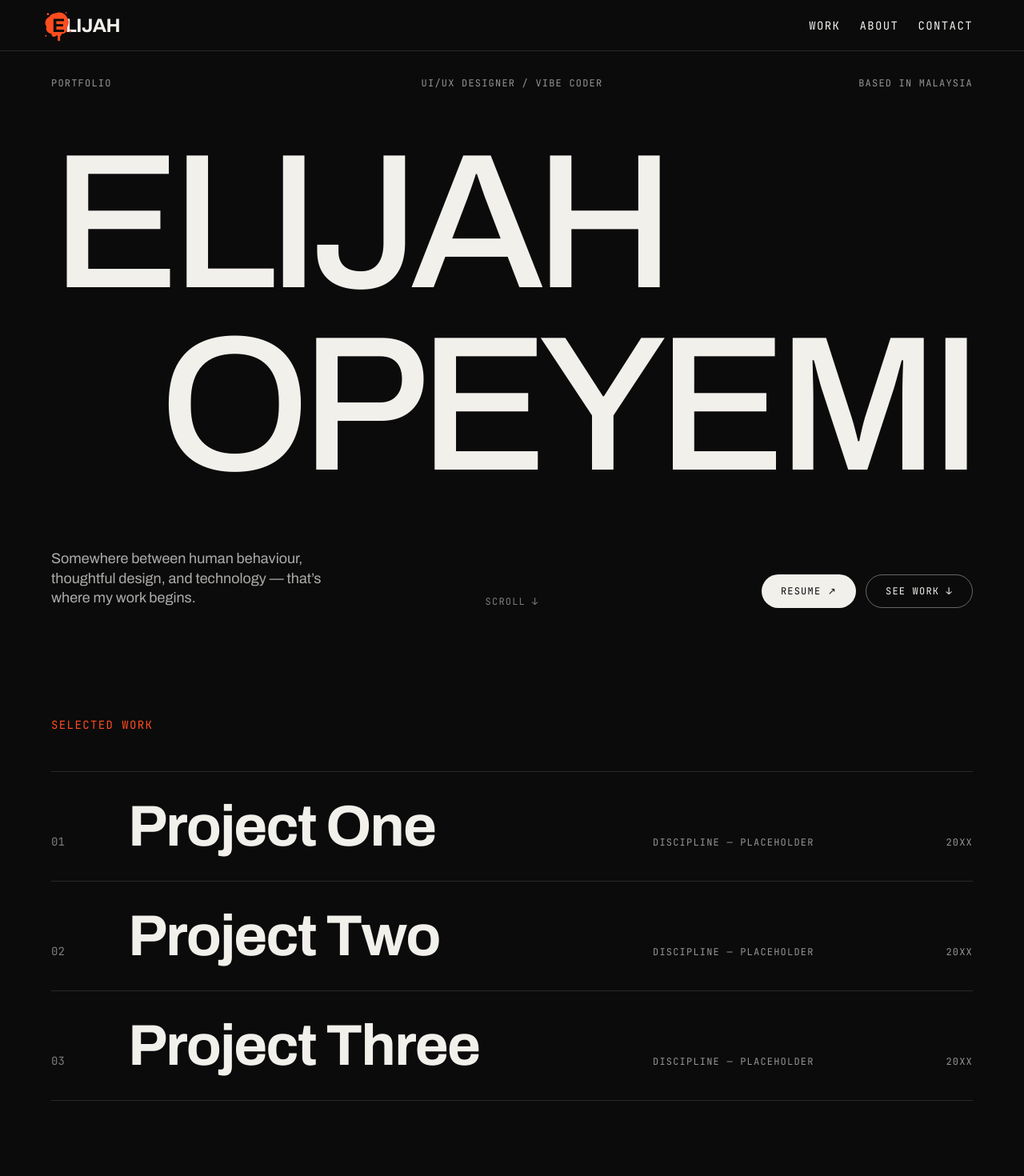
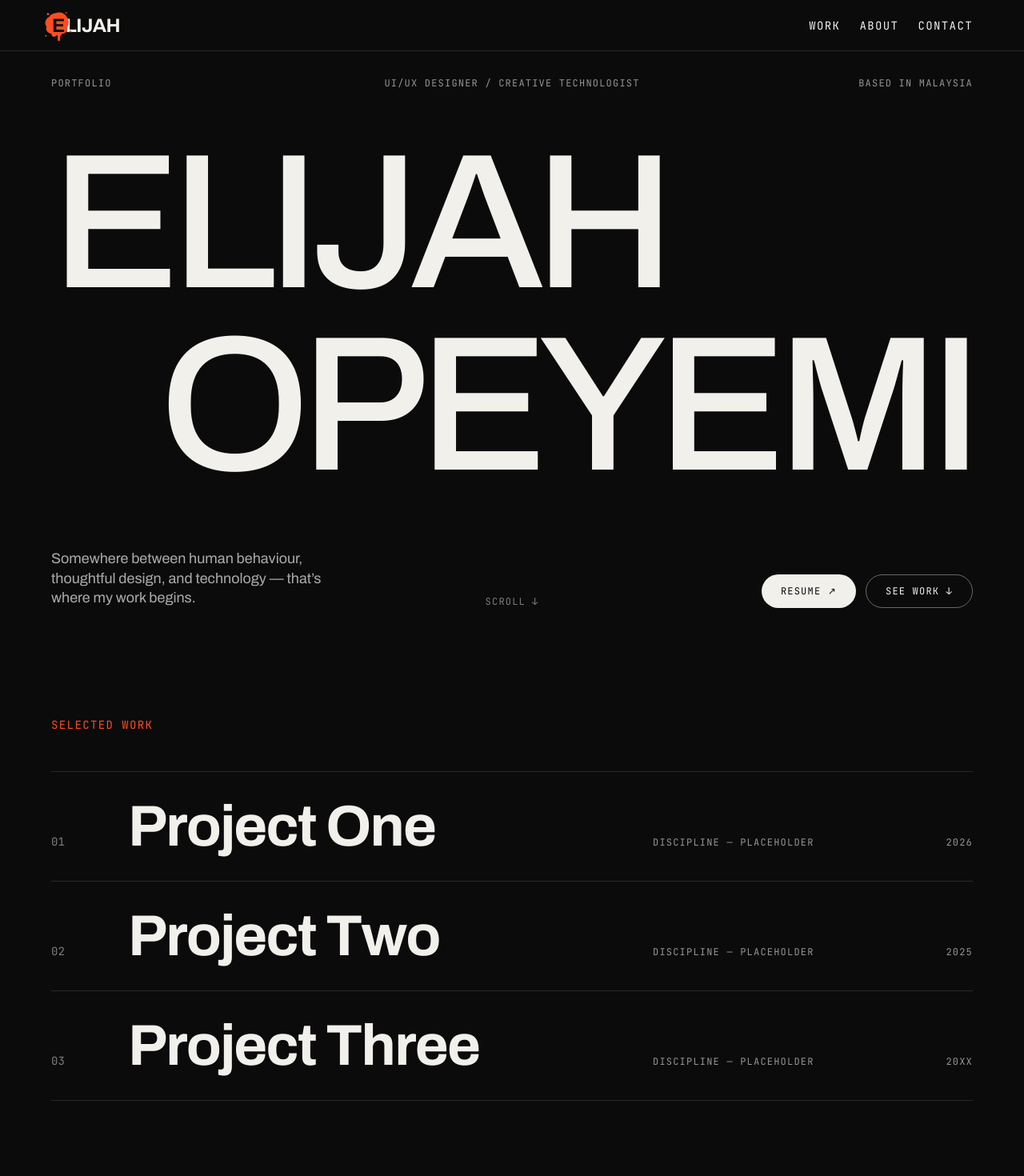
Before and after one commit to JamalOpeyemi/portfolio, a Next.js app: page / in a window 1280 px wide. Shown: the top 1470 px of the page at 80% size. Built offline with nearby package versions, Linux system fonts and the light colour scheme.

Commit message:
Tittle Change

```diff
--- a/app/components/Hero.tsx
+++ b/app/components/Hero.tsx
@@ -31,7 +31,7 @@ export default function Hero() {
       >
         <span className="whitespace-nowrap">Portfolio</span>
         <span className="whitespace-nowrap md:text-center">
-          UI/UX Designer / Vibe Coder
+          UI/UX Designer / Creative Technologist
         </span>
         <span className="whitespace-nowrap md:text-right">
           <span className="hidden md:inline">Based in </span>Malaysia
--- a/app/data/projects.ts
+++ b/app/data/projects.ts
@@ -13,11 +13,11 @@ export type Project = {
 // PLACEHOLDERS: replace with your real projects later.
 export const projects: Project[] = [
   {
-    slug: "project-one",
+    slug: "Elysian",
     id: "01",
     title: "Project One",
     type: "Discipline — placeholder",
-    year: "20XX",
+    year: "2026",
     role: "Role — placeholder",
     timeline: "Timeline — placeholder",
     tools: "Tools — placeholder",
@@ -25,11 +25,11 @@ export const projects: Project[] = [
       "Placeholder summary. One or two sentences on the problem and your contribution.",
   },
   {
-    slug: "project-two",
+    slug: "Mimar-Tech",
     id: "02",
     title: "Project Two",
     type: "Discipline — placeholder",
-    year: "20XX",
+    year: "2025",
     role: "Role — placeholder",
     timeline: "Timeline — placeholder",
     tools: "Tools — placeholder",
```
